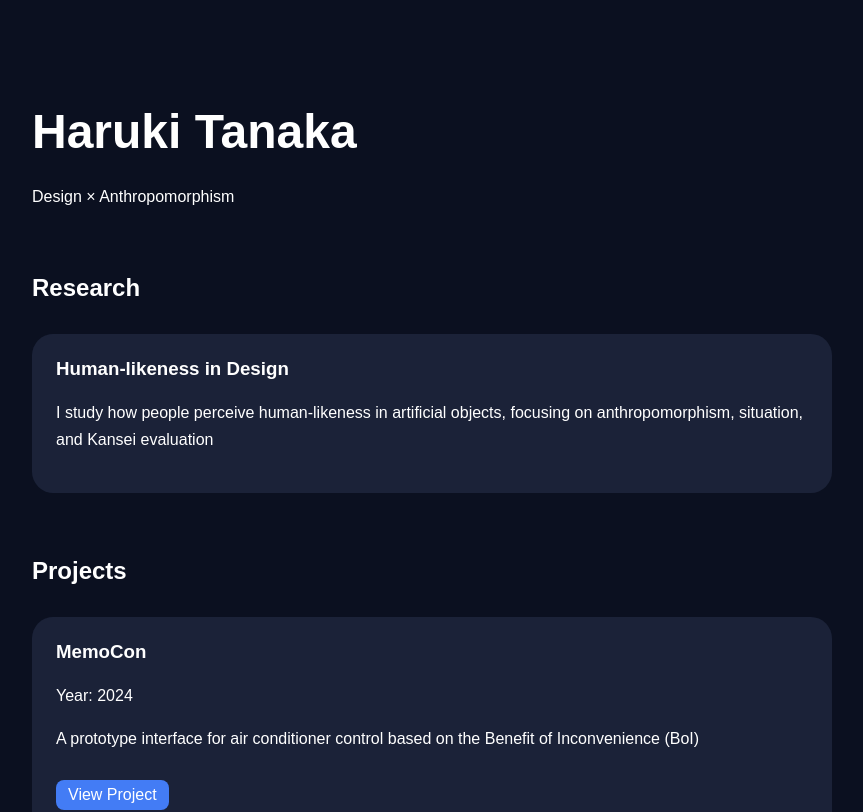
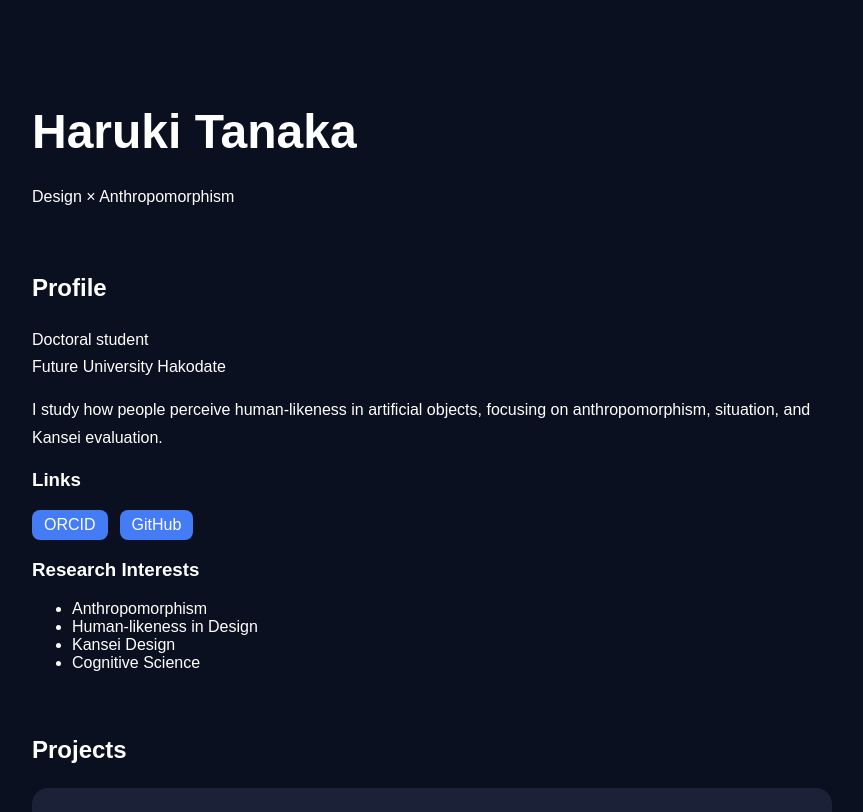
Before and after one commit to tanaharu-droid/website, a React (Vite) app: page / in a window 1280 px wide. Shown: the top 812 px of the page, without its empty margins (208-1071 px from the left). Built offline with nearby package versions, Linux system fonts and the light colour scheme.

Commit message:
Add profile and links

```diff
--- a/src/App.css
+++ b/src/App.css
@@ -1,8 +1,8 @@
 article {
   background-color: #1b2238;
   padding: 24px;
-  border-radius: 16pt;
-  margin-top: 24pt;
+  border-radius: 16px;
+  margin-top: 24px;
 
 }
 
@@ -26,6 +26,30 @@ a:visited {
 }
 */
 
-a:hover {
+article a:hover {
   background-color: rgb(236, 165, 131);
 }
+
+.link-list a {
+  display: inline-block;
+  color: white;
+  background-color: #437cf5;
+  padding: 6px 12px;
+  border-radius: 8px;
+  text-decoration: none;
+}
+
+.link-list a:hover {
+  background-color: rgb(236, 165, 131);
+}
+
+.link-list {
+  display: flex;
+  /*横ならび*/
+  gap: 12px;
+  /*要素同士の隙間*/
+  padding-left: 0;
+  /*左の隙間をなくす*/
+  list-style: none;
+  /*箇条書きリストの点をなくす*/
+}
--- a/src/App.tsx
+++ b/src/App.tsx
@@ -1,6 +1,8 @@
 import './App.css'
 import ProjectCard from './ProjectCard'
 import PublicationCard from './PublicationCard'
+
+
 
 function App() {
   const projects = [
@@ -70,6 +72,20 @@ function App() {
     }
   ]
 
+  const links = [
+    {
+      id: "orcid",
+      name: "ORCID",
+      url: "https://orcid.org/0009-0005-2363-2515"
+    },
+
+    {
+      id: "github",
+      name: "GitHub",
+      url: "https://github.com/tanaharu-droid"
+    }
+  ]
+
   return (
     <main>
       <section>
@@ -84,19 +100,48 @@ function App() {
 
       <section>
         <h2>
-          Research
+          Profile
         </h2>
 
-        <article>
-          <h3>
-            Human-likeness in Design
-          </h3>
+        <p>
+          Doctoral student <br />
+          Future University Hakodate
+        </p>
 
         <p>
           I study how people perceive human-likeness in artificial objects,
-            focusing on anthropomorphism, situation, and Kansei evaluation
+          focusing on anthropomorphism, situation, and Kansei evaluation.
         </p>
-        </article>
+
+        <h3>
+          Links
+        </h3>
+
+        <ul className="link-list">
+          {
+            links.map((link) =>
+              <li key={link.id}>
+                <a href={link.url}
+                  target="_blank"
+                  rel="noreferrer"
+                >
+                  {link.name}
+                </a>
+              </li>
+            )
+          }
+        </ul>
+
+        <h3>
+          Research Interests
+        </h3>
+
+        <ul>
+          <li>Anthropomorphism</li>
+          <li>Human-likeness in Design</li>
+          <li>Kansei Design</li>
+          <li>Cognitive Science</li>
+        </ul>
       </section>
 
       <section>
@@ -123,7 +168,7 @@ function App() {
         </h2>
         {
           [...publications]
-          .sort((a,b) => Number(b.year) - Number(a.year))
+            .sort((a, b) => Number(b.year) - Number(a.year))
             .map((publication) =>
               <PublicationCard
                 key={publication.id}
```
Lines whose indentation alone changed are shown as unchanged.
